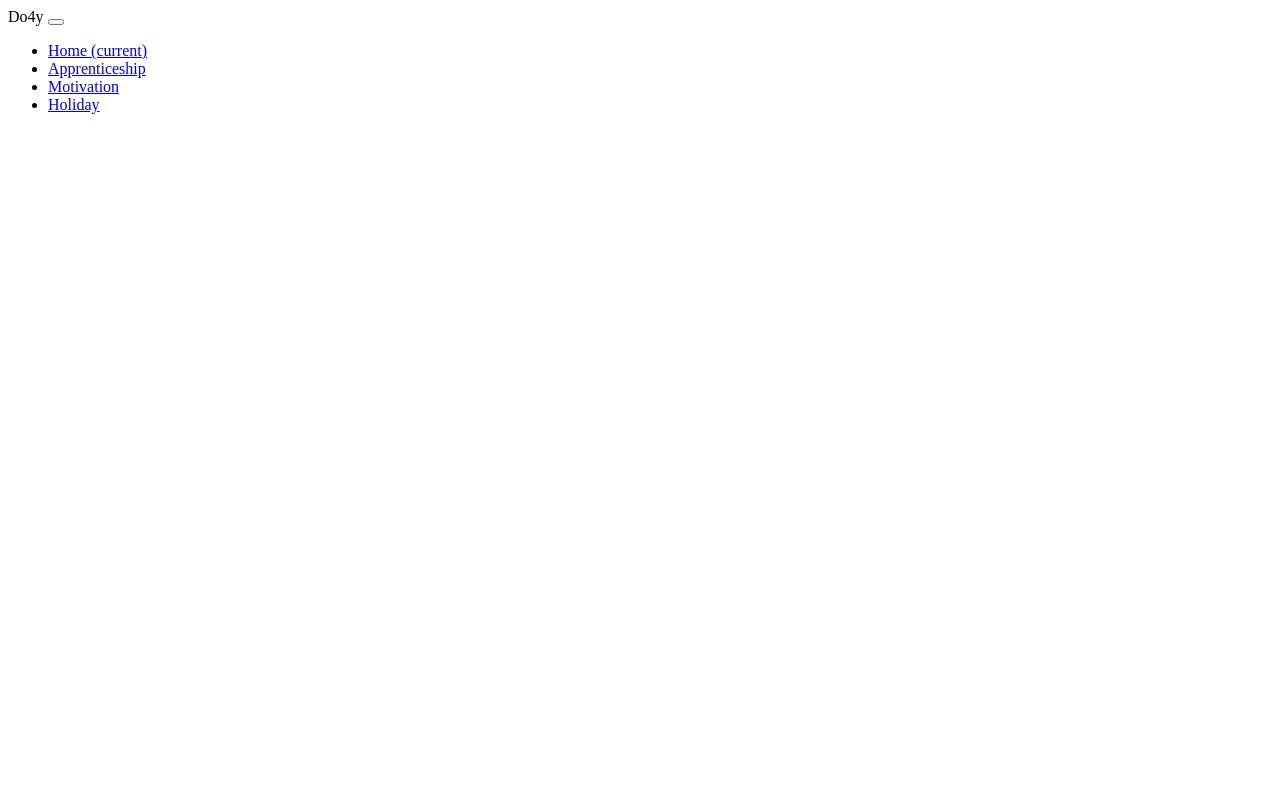
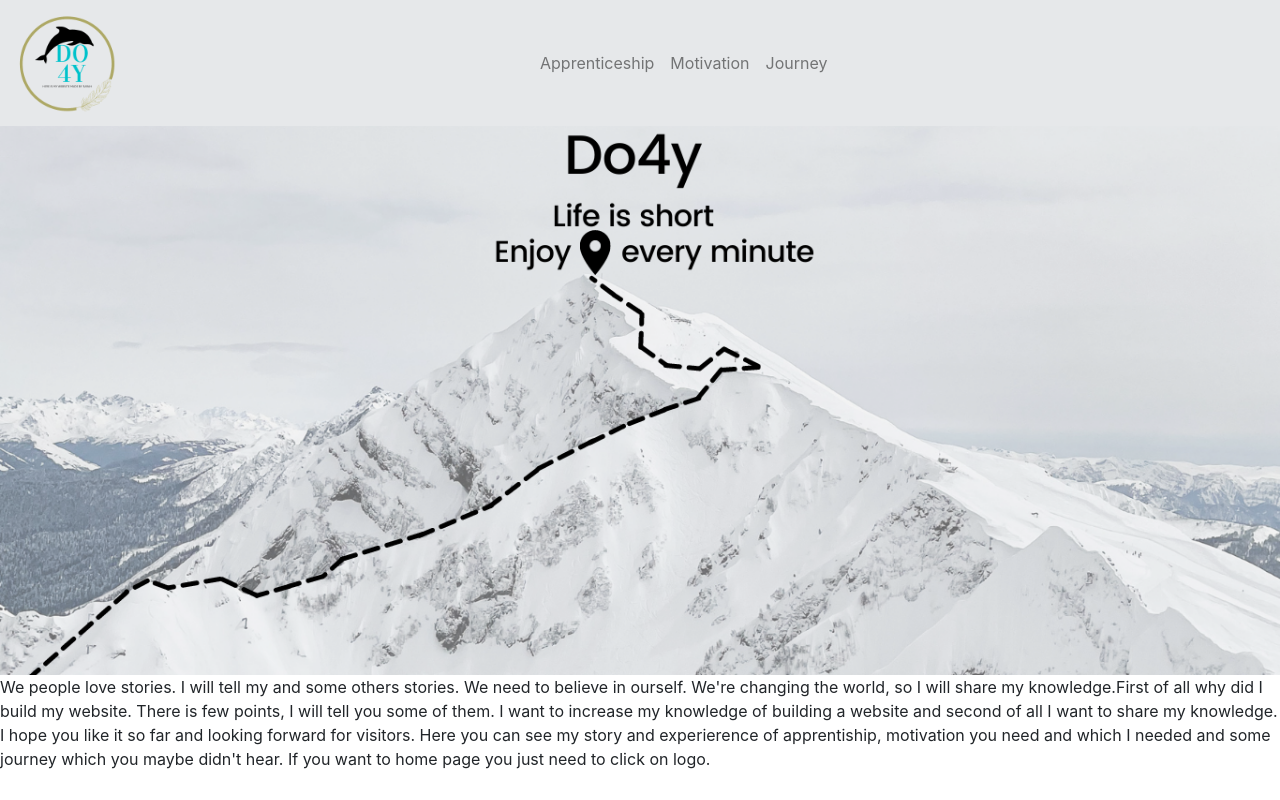
Before and after one commit to SarahAmbi/SarahAmbi.github.io, a plain HTML site: page src/index.html in a window 1280 px wide. Drawn offline with nearby package versions, Linux system fonts and the light colour scheme.

Commit message:
add all html site

```diff
--- a/src/index.html
+++ b/src/index.html
@@ -3,30 +3,36 @@
   <head>
     <meta charset="utf-8">
     <meta name="viewport" content="width=device-width, initial-scale=1.0">
+    <link rel="stylesheet" href="style.css">
+    <link rel="stylesheet" href="https://cdn.jsdelivr.net/npm/bootstrap@4.6.1/dist/css/bootstrap.min.css">
+    <script src="https://cdn.jsdelivr.net/npm/jquery@3.5.1/dist/jquery.slim.min.js"></script>
+    <script src="https://cdn.jsdelivr.net/npm/popper.js@1.16.1/dist/umd/popper.min.js"></script>
+    <script src="https://cdn.jsdelivr.net/npm/bootstrap@4.6.1/dist/js/bootstrap.bundle.min.js"></script>
     <title>Do4you</title>
   </head>
   <body>
-  <nav class="navbar navbar-expand-lg navbar-light bg-light">
-    <a class="navbar-brand">Do4y</a>
-    <button class="navbar-toggler" type="button" data-toggle="collapse" data-target="#navbarSupportedContent" aria-controls="navbarSupportedContent" aria-expanded="false" aria-label="Toggle navigation">
+
+  <nav class="navbar navbar-expand-md navbar-light">
+
+    <a class="navbar-brand" href="#"><img id="logo" src="images/logo_light_version.png"></a>
+    <button class="navbar-toggler" type="button" data-toggle="collapse" data-target="#collapsibleNavbar">
       <span class="navbar-toggler-icon"></span>
     </button>
-    <div class="collapse navbar-collapse" id="navbarNav">
+    <div class="collapse navbar-collapse" id="collapsibleNavbar">
       <ul class="navbar-nav">
-        <li class="nav-item active">
-          <a class="nav-link" href="#">Home <span class="sr-only">(current)</span></a>
+        <li class="nav-item">
+          <a class="nav-link" href="pages/apprenticeship.html">Apprenticeship</a>
         </li>
         <li class="nav-item">
-          <a class="nav-link" href="#">Apprenticeship</a>
+          <a class="nav-link" href="pages/motivation.html">Motivation</a>
         </li>
         <li class="nav-item">
-          <a class="nav-link" href="#">Motivation</a>
-        </li>
-        <li class="nav-item">
-          <a class="nav-link disabled" href="#">Holiday</a>
+          <a class="nav-link" href="pages/journey.html">Journey</a>
         </li>
       </ul>
     </div>
   </nav>
+  <img id="homepicture" src="images/home_page.png" width="200px">
+  <p> We people love stories. I will tell my and some others stories. We need to believe in ourself. We're changing the world, so I will share my knowledge.First of all why did I build my website. There is few points, I will tell you some of them. I want to increase my knowledge of building a website and second of all I want to share my knowledge. I hope you like it so far and looking forward for visitors. Here you can see my story and experierence of apprentiship, motivation you need and which I needed and some journey which you maybe didn't hear. If you want to home page you just need to click on logo.</p>
   </body>
 </html>
--- /dev/null
+++ b/src/style.css
@@ -0,0 +1,15 @@
+#logo {
+    width: 20%;
+
+}
+
+#homepicture {
+    display: block;
+    width: 100%;
+    height: auto;
+    border: 0;
+}
+
+nav {
+    background-color: #E6E8EA;
+}
```
Also changed, not shown: src/pages/apprenticeship.html (added, +41 -0 lines), src/pages/journey.html (added, +36 -0 lines), src/pages/motivation.html (added, +37 -0 lines), src/images/home_page.png (added), src/images/logo_light_version.png (added).
